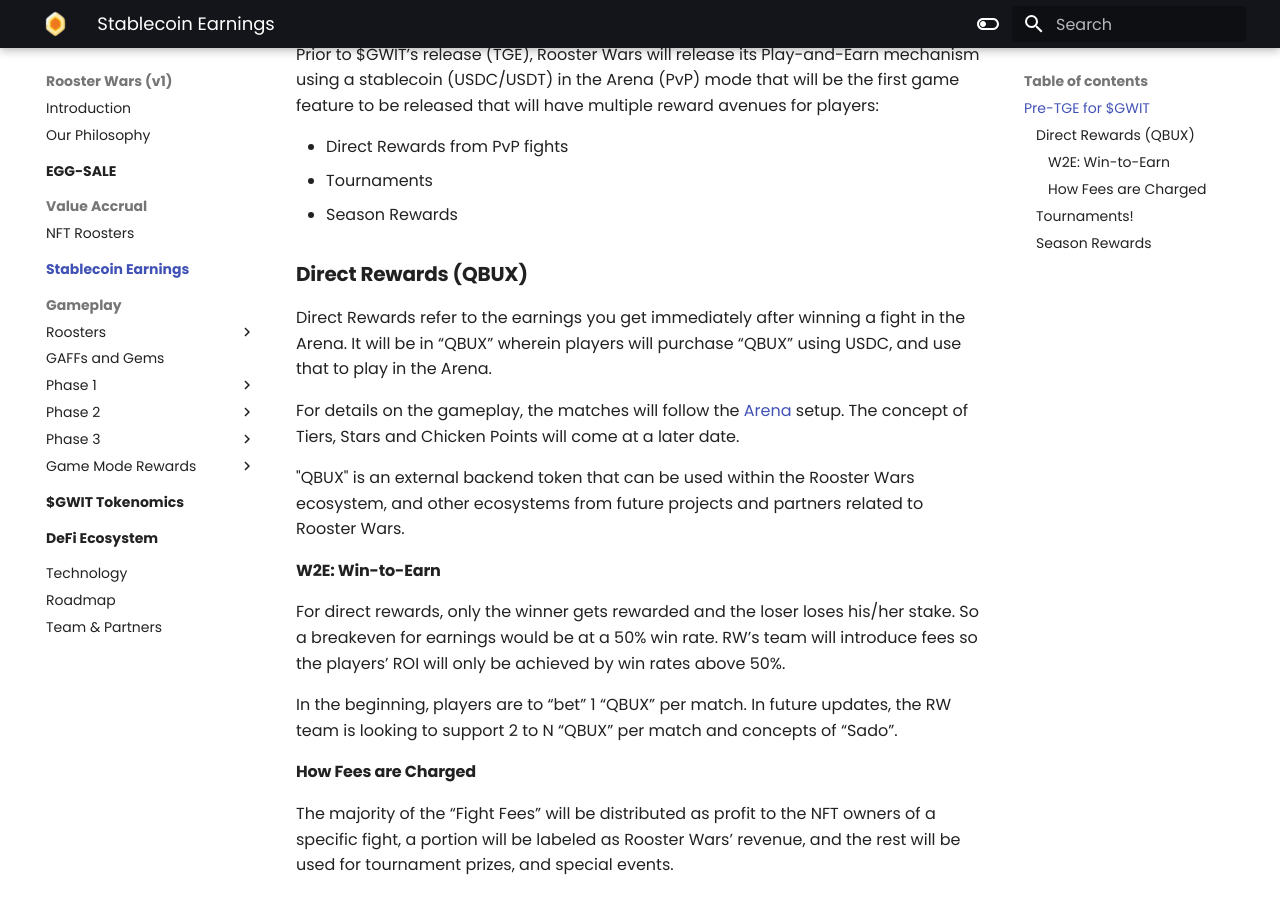
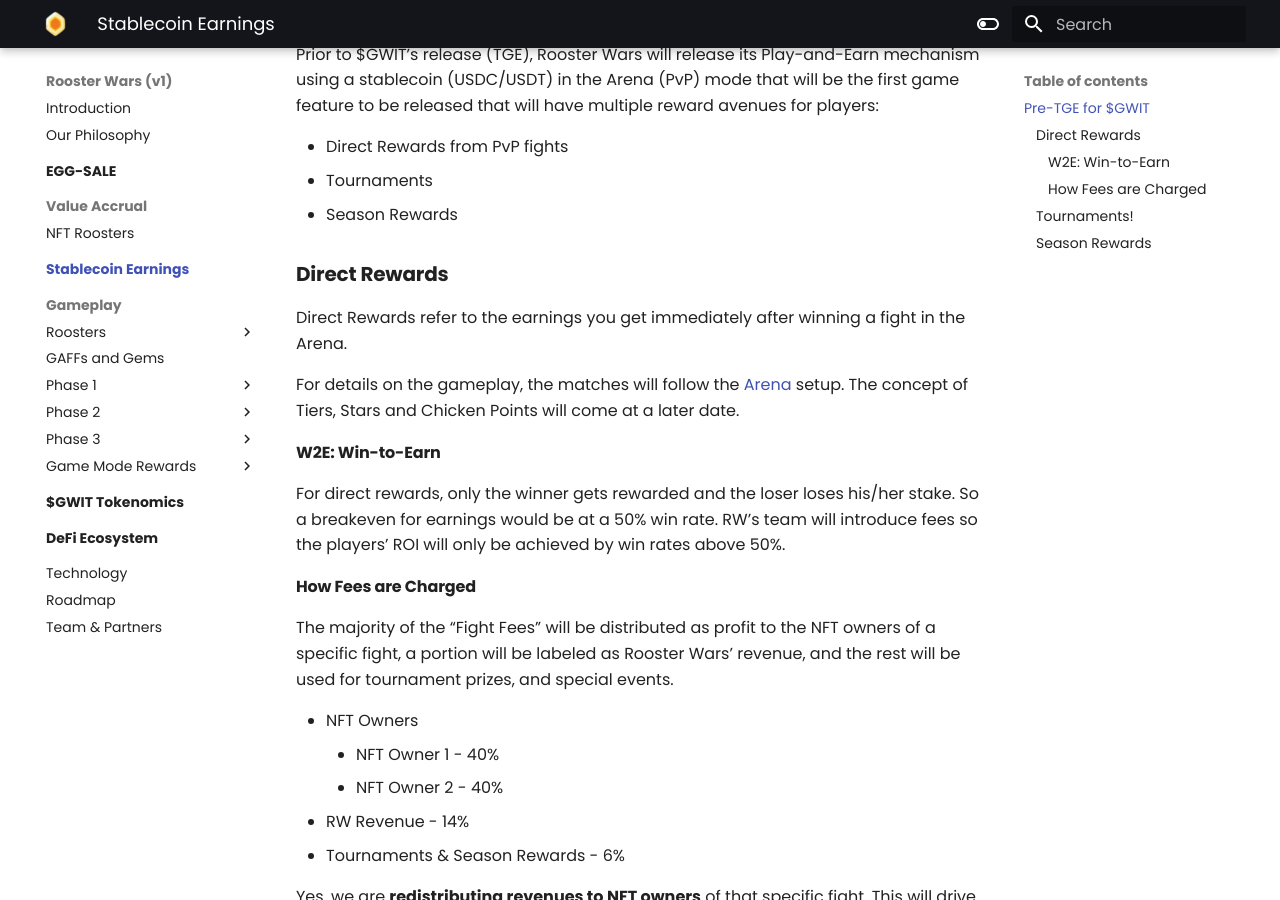
Before and after one commit to AshtreeBV/roosterwars-whitepaper, an MkDocs documentation site: the page built from docs/usdc/index.md, in a window 1280 px wide and 900 px high, scrolled down 357 px. Built offline with MkDocs 1.6.1 and Material for MkDocs 9.7.7, drawn with Linux system fonts in a browser that asks for light colours.

Commit message:
qbux removal

```diff
--- a/docs/usdc/index.md
+++ b/docs/usdc/index.md
@@ -10,19 +10,25 @@ Prior to $GWIT’s release (TGE), Rooster Wars will release its Play-and-Earn me
 - Tournaments
 - Season Rewards
 
-### **Direct Rewards (QBUX)**
+### **Direct Rewards**
 
-Direct Rewards refer to the earnings you get immediately after winning a fight in the Arena. It will be in “QBUX” wherein players will purchase “QBUX” using USDC, and use that to play in the Arena.
+Direct Rewards refer to the earnings you get immediately after winning a fight in the Arena.
+
+<!--
+It will be in “QBUX” wherein players will purchase “QBUX” using USDC, and use that to play in the Arena.
+"QBUX" is an external backend token that can be used within the Rooster Wars ecosystem, and other ecosystems from future projects and partners related to Rooster Wars.
+-->
 
 For details on the gameplay, the matches will follow the [Arena](../gameplay/phase1/arena/index.md) setup. The concept of Tiers, Stars and Chicken Points will come at a later date.
 
-"QBUX" is an external backend token that can be used within the Rooster Wars ecosystem, and other ecosystems from future projects and partners related to Rooster Wars.
 
 #### **W2E: Win-to-Earn**
 
 For direct rewards, only the winner gets rewarded and the loser loses his/her stake. So a breakeven for earnings would be at a 50% win rate. RW’s team will introduce fees so the players’ ROI will only be achieved by win rates above 50%.
 
+<!--
 In the beginning, players are to “bet” 1 “QBUX” per match. In future updates, the RW team is looking to support 2 to N “QBUX” per match and concepts of “Sado”.
+-->
 
 #### **How Fees are Charged**
 
```
